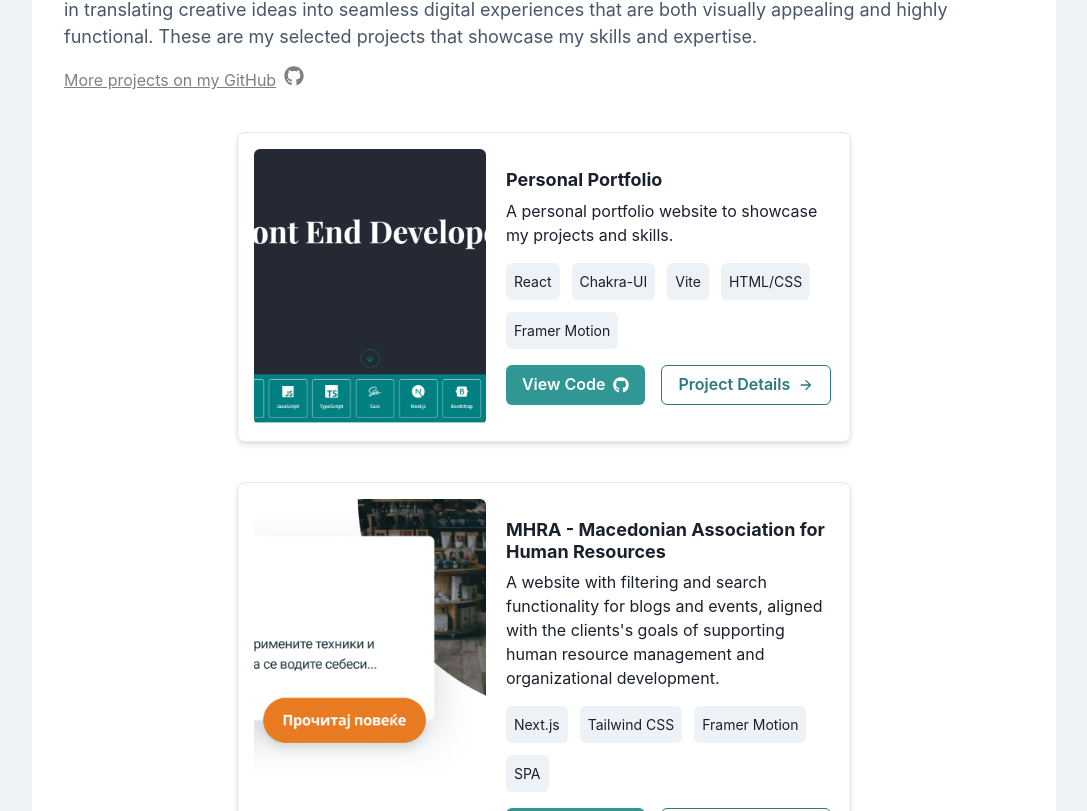
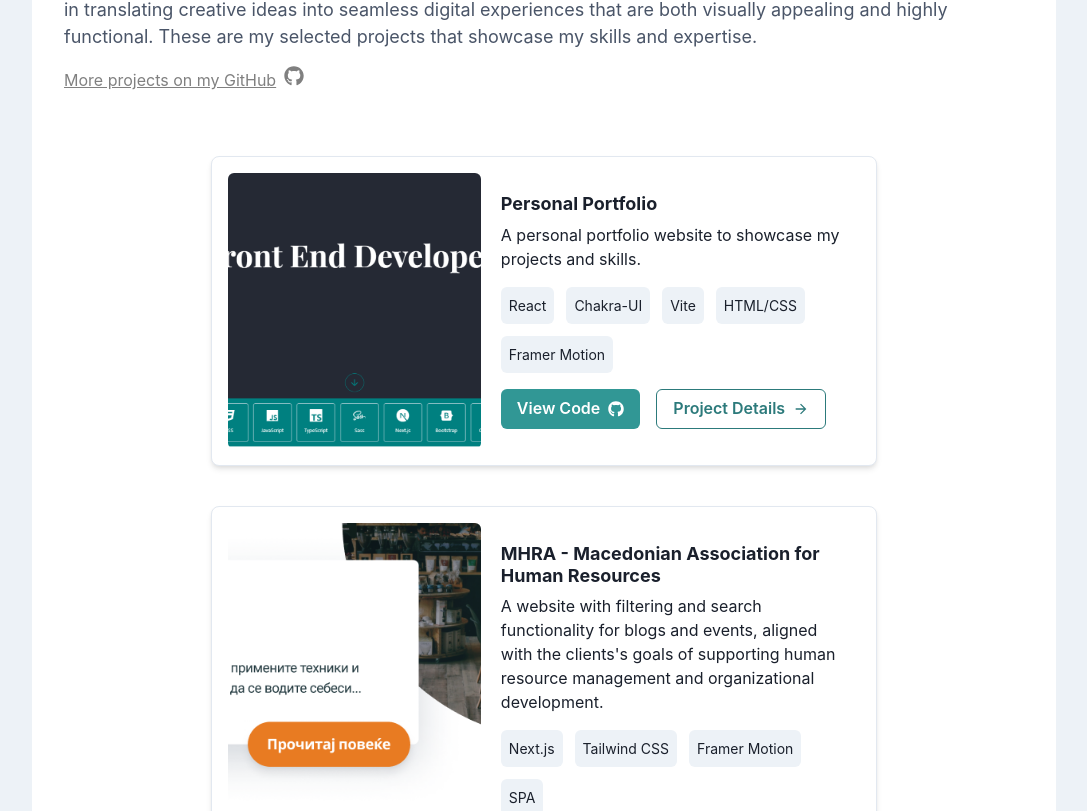
Before and after one commit to Klimentina2709/My-Portfolio, a React (Vite) app: page / in a window 1280 px wide. Shown: the part 2869-3680 px from the top of the page, without its empty margins (96-1183 px from the left). Built offline with nearby package versions, Linux system fonts and the light colour scheme.

Commit message:
My Portfolio

```diff
--- a/src/components/MoreProjects.tsx
+++ b/src/components/MoreProjects.tsx
@@ -40,7 +40,7 @@ export const MoreProjects = () => {
           variants={animationVariants}
           transition={transition}
         >
-          <Box maxW="60%" mx="auto">
+          <Box maxW="65%" mx="auto" pt={6}>
             {projects.map((project) => (
               <Box mb={10} key={project.id}>
                 <SingleCard
--- a/src/components/Projects.tsx
+++ b/src/components/Projects.tsx
@@ -47,7 +47,7 @@ const Projects: React.FC = () => {
         </Box>
       </Box>
       <Box bg="white" maxW="80%" mx="auto">
-        <Box maxW="60%" mx="auto">
+        <Box maxW="65%" mx="auto" pt={6}>
           {projects.slice(0, 3).map((project) => {
             const { ref, inView } = useInView({
               triggerOnce: true,
--- a/src/db.ts
+++ b/src/db.ts
@@ -9,7 +9,7 @@ export const database: Database = {
         "A personal portfolio website to showcase my projects and skills.",
       technologies: ["React", "Chakra-UI", "Vite", "HTML/CSS", "Framer Motion"],
       secondImage: "/My-Portfolio/images/portfolio/banner.png",
-      viewCodeLink: "https://github.com/your-portfolio-repo",
+      viewCodeLink: "https://github.com/Klimentina2709/My-Portfolio",
       image: "/My-Portfolio/images/portfolio/page.png",
       detailedDescription:
         "This portfolio showcases my work as a developer, featuring a variety of projects that highlight my skills in web development and design. I took full ownership of the design process, serving as the UX/UI designer to create a cohesive and visually appealing layout. Each project reflects my commitment to functionality and aesthetics. The design is completely my own, ensuring a unique touch throughout. The layout is responsive and user-friendly, providing an optimal experience on all devices, whether you're using a desktop, tablet, or smartphone. I invite you to explore my work and see how I bring ideas to life through thoughtful design and innovative solutions.",
```
Also changed, not shown: public/screenshot.png (added), 1 other file (tests, documents, lock files or other folders).
